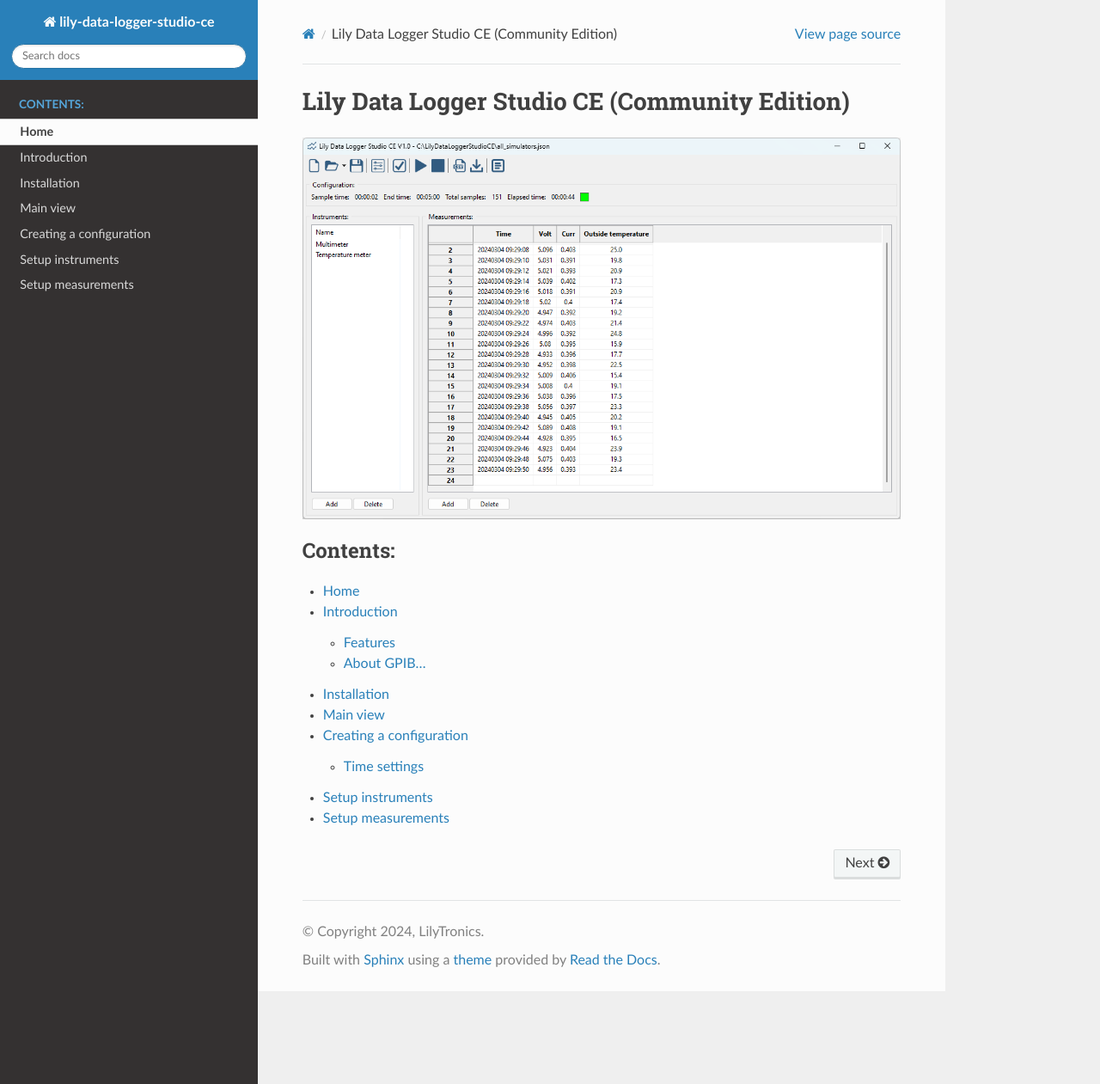
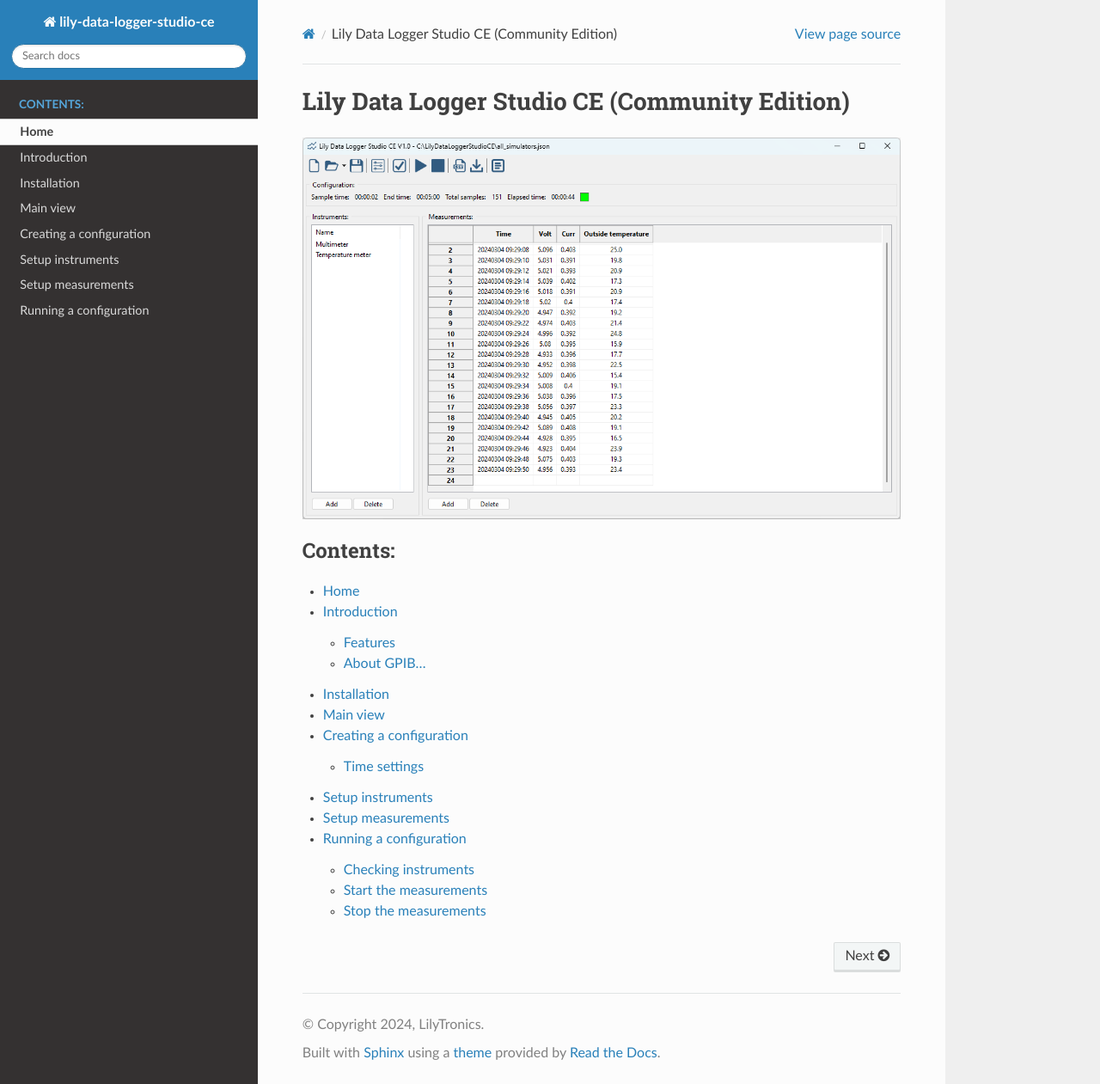
Before and after one commit to LilyTronics/lily_data_logger_software, a Sphinx documentation site: the page built from docs/index.rst, in a window 1280 px wide and 1261 px high. Shown: the whole window at 86% size. Built offline with Sphinx 7.4.7 and the Read the Docs theme 2.0.0, drawn with Linux system fonts in a browser that asks for light colours; some of the changed lines change nothing that is shown.

Commit message:
add chapter about running measurements

```diff
--- a/docs/index.rst
+++ b/docs/index.rst
@@ -14,8 +14,8 @@
     Creating a configuration    <create_configuration.rst>
     Setup instruments           <setup_instruments.rst>
     Setup measurements          <setup_measurements.rst>
+    Running a configuration     <running_configuration.rst>
 
-.. Running a configuration
 .. Export measurement data
 .. Creating your own instruments
 .. Interfaces: supported interfaces
--- /dev/null
+++ b/docs/running_configuration.rst
@@ -0,0 +1,76 @@
+Running a configuration
+=======================
+
+In the previous chapters, we added an instrument and a measurement. When everything is setup to
+your needs, you can start the measurements.
+
+Checking instruments
+--------------------
+
+Before starting the measurements you can check if the instruments are properly configured. This is
+optional and not required, but good practice to make sure your instruments are operating good.
+On the toolbar is a button with a checkbox. Click that button and the following dialog will show:
+
+.. image:: images/check_instruments.png
+
+The list shows the instruments that are in the configuration. Even if the instruments are not used
+in the measurements they are still listed here. Click the 'Check' button to start checking the
+instruments. After the process is finished, the results are shown:
+
+.. image:: images/check_instruments_done.png
+
+As shown in the image the check was successful (all is green). If something is not good the color is
+orange and an error message will be shown. If that is the case, check the instrument settings to
+make sure the settings are correct.
+
+Start the measurements
+----------------------
+
+On the toolbar is a button with a play icon. Click that button to start the measurements. First the
+instruments will be initialized. If the initialization fails, the process is stopped with an error
+message. This will happen if an instrument is not properly configured or responding. Check the
+instrument settings to solve this issue.
+
+After the initialization, the measurements start. At the interval set by the sample time,
+measurements are done. If possible measurements are processed in parallel. This depends on your
+configuration.
+
+During the measurements the elapsed time in the configuration information is updated and the
+green LED is blinking.
+
+When doing the measurements the following errors can occur:
+
+* time error: a request for a measurement is made at a certain time. If for some reason the response
+  comes too late (at the next interval or later), a time error is reported. You should stop the
+  measurements and investigate why the response is too late. It can be, but not limited to, one
+  of the following reasons:
+
+  * The measurement just takes some time to complete. Then increase the sample time.
+  * Too many measurements on one single instrument. If a lot of measurements are done on a
+    single instrument, the measurements are queuing and this causes delay in the measurements.
+    Increase the sample time. Or add additional instruments to your setup and spread the measurements
+    over multiple instruments.
+  * The instrument is broke and does not respond well. Replace the instrument and see if this solves
+    the issue.
+
+* an error message: this message starts with 'ERROR' followed by some error message. This usually
+  happens if the instrument is not configured properly or the instrument suddenly is not responding
+  anymore (connection issue). You should stop the measurements and check the settings of the
+  instruments, or check the physical connection between the instrument and the PC (cables, power
+  supplies, etc.). The instrument might also be broke and needs to be replaced.
+
+Stop the measurements
+---------------------
+
+Measurements stop in two conditions:
+
+* The end time is reached. If an end time is set in the configuration and the end time is reached,
+  the measurements are stopped.
+* The stop button is clicked. In the toolbar is a button with a stop icon. When that button is clicked
+  the measurements are stopped.
+
+When the measurements are stopped, the elapsed time is no longer updated and the green LED stops blinking.
+
+Measurements can be started again after they stopped. When doing so, the measurement table will be cleared.
+If you wish to keep the current measurements you should export the measurements first before restarting
+the measurements (see the chapter about exporting measurement data).
```
Also changed, not shown: docs/images/check_instruments.png (added), docs/images/check_instruments_done.png (added).
